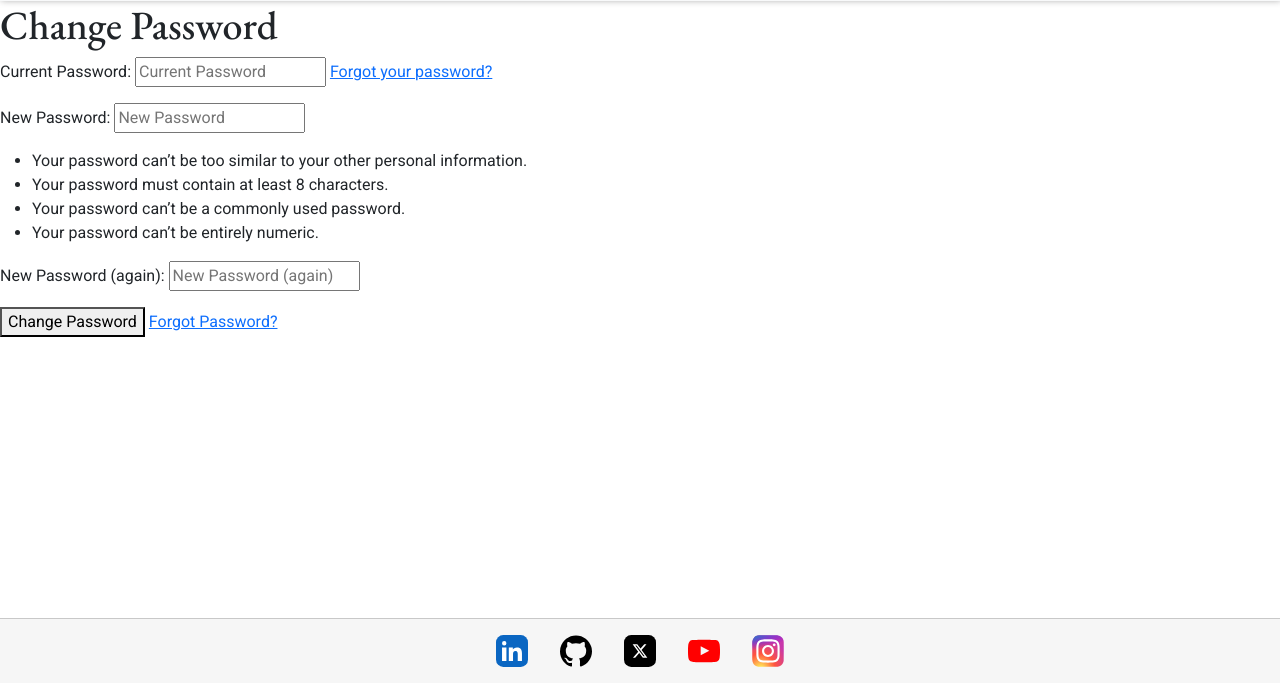
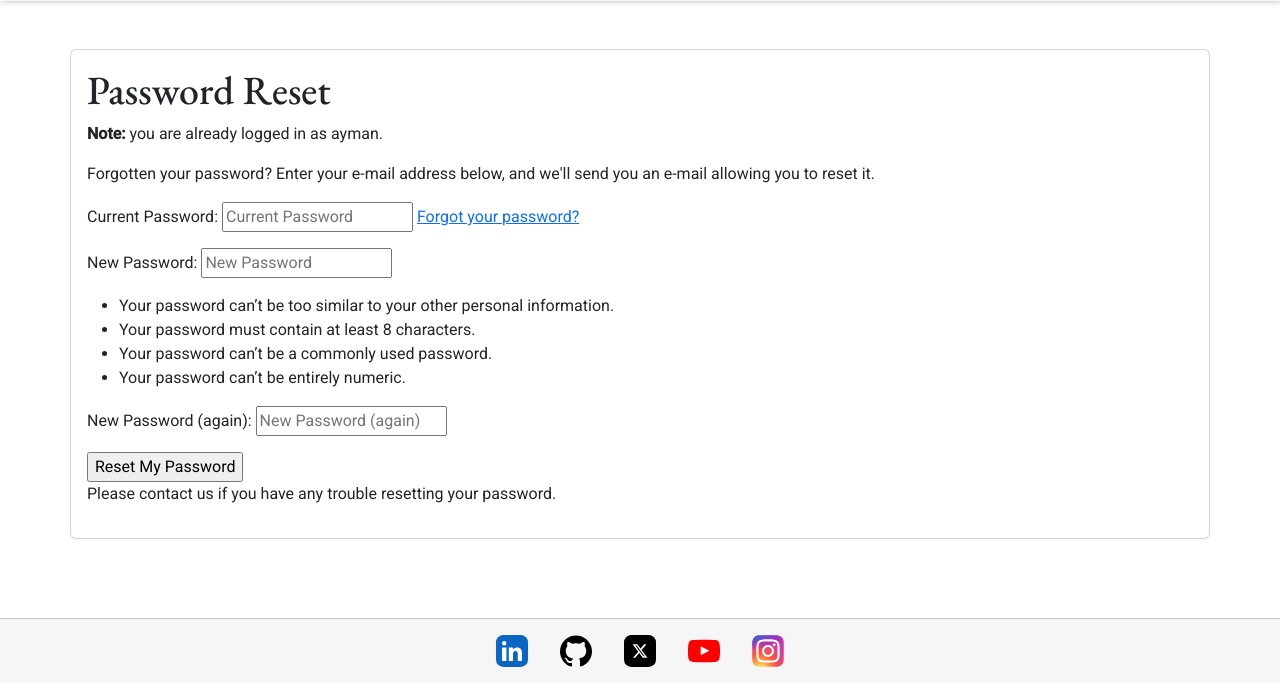
Before and after one commit to Code-Institute-Submissions/moabdelbasset-Project4, a Django app: page /accounts/password/change/ in a window 1280 px wide. Shown: the part 117-800 px from the top of the page. Run offline with Django 4.2, Linux system fonts and the light colour scheme; a user stored in the database is signed in; parts of the project's set-up code (start-up, migrations or seed data) failed here and were passed over; some libraries are stand-ins or nearby versions.

Commit message:
Add mail authentication

```diff
--- a/main/urls.py
+++ b/main/urls.py
@@ -24,4 +24,5 @@ urlpatterns = [
     path('', include('home.urls')),
     path('tracker/', include('tracker.urls')),
     path('profiles/', include('profiles.urls')),
+    path('accounts/', include('django.contrib.auth.urls')),
 ]
--- a/requirments.txt
+++ b/requirments.txt
@@ -110,6 +110,7 @@ Pygments==2.16.1
 PyJWT==2.8.0
 pyparsing==3.1.1
 python-dateutil==2.8.2
+python-decouple==3.8
 python-json-logger==2.0.7
 python3-openid==3.2.0
 pytz==2023.3.post1
--- a/templates/allauth/account/password_change.html
+++ b/templates/allauth/account/password_change.html
@@ -1,16 +1,25 @@
 {% extends "account/base.html" %}
 
 {% load i18n %}
+{% load account %}
 
-{% block head_title %}{% trans "Change Password" %}{% endblock head_title %}
+{% block extra_title %}{% trans "Password Reset" %}{% endblock %}
 
 {% block content %}
-    <h1>{% trans "Change Password" %}</h1>
+<div class="container card mt-5 p-3">
+    <h1>{% trans "Password Reset" %}</h1>
+    {% if user.is_authenticated %}
+    {% include "account/snippets/already_logged_in.html" %}
+    {% endif %}
 
-    <form method="POST" action="{% url 'account_change_password' %}" class="password_change">
+    <p>{% trans "Forgotten your password? Enter your e-mail address below, and we'll send you an e-mail allowing you to reset it." %}</p>
+
+    <form method="POST" action="{% url 'account_reset_password' %}" class="password_reset">
         {% csrf_token %}
         {{ form.as_p }}
-        <button type="submit" name="action">{% trans "Change Password" %}</button>
-        <a href="{% url 'account_reset_password' %}">{% trans "Forgot Password?" %}</a>
+        <input type="submit" value="{% trans 'Reset My Password' %}" class="button is-primary" />
     </form>
-{% endblock content %}
+
+    <p>{% blocktrans %}Please contact us if you have any trouble resetting your password.{% endblocktrans %}</p>
+</div>
+{% endblock %}
```
Also changed, not shown: main/settings.py (+9 -0 lines), db.sqlite3.
